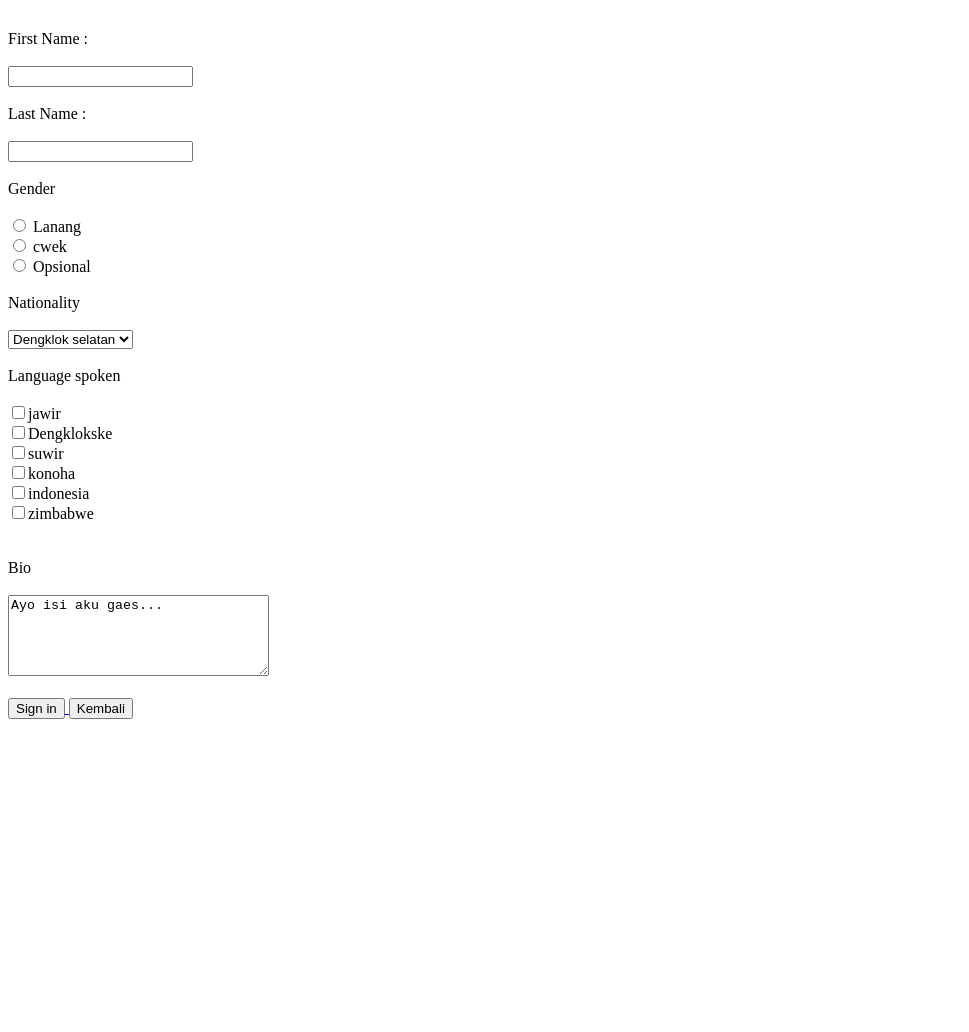
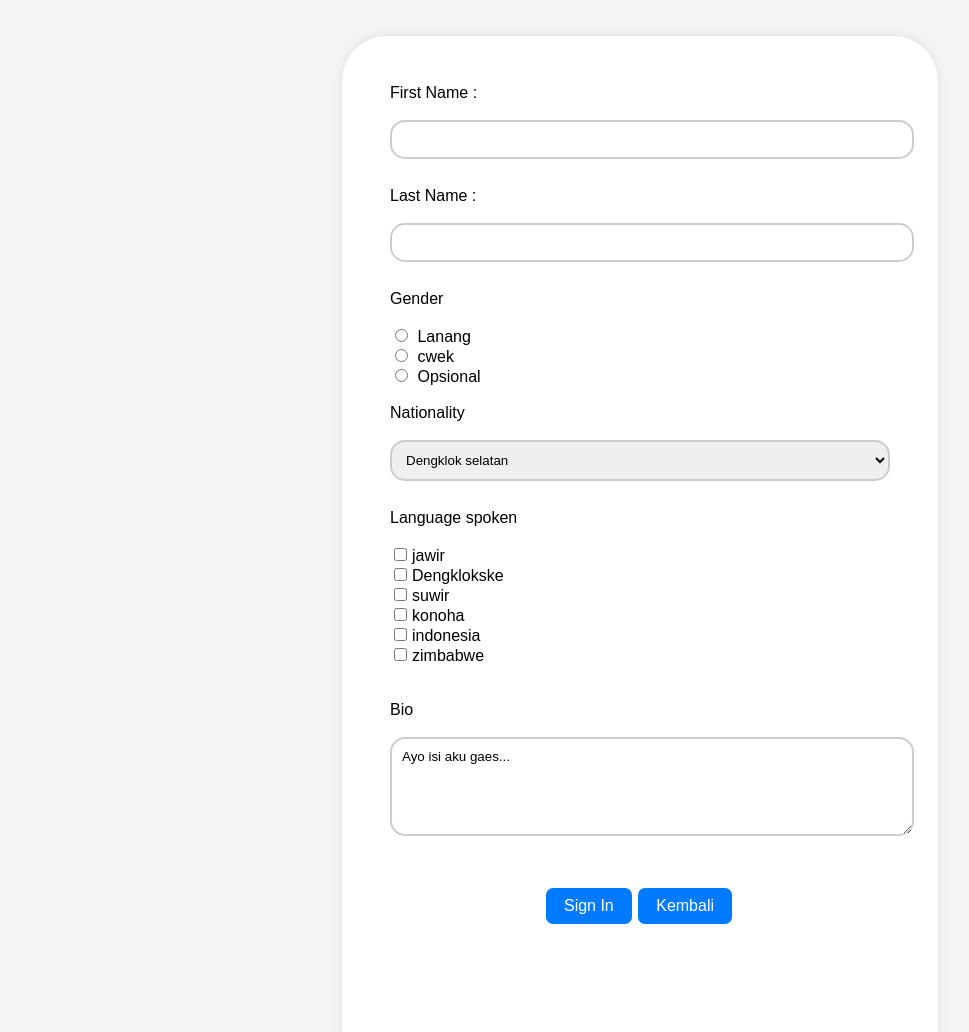
Before and after one commit to GhofarSyahrul/PWB-Tujuan_Pembelajaran_3.2, a plain HTML site: page form.html in a window 1280 px wide. Shown: the part 115-1147 px from the top of the page, without its empty margins (0-969 px from the left). Before the commit the page ends 842 px from the top, so only its background shows below. Drawn offline with Linux system fonts and the light colour scheme.

Commit message:
css internal form.html

```diff
--- a/form.html
+++ b/form.html
@@ -4,11 +4,116 @@
     <meta charset="UTF-8" />
     <meta name="viewport" content="width=device-width, initial-scale=1.0" />
     <title>Halaman | SignUp</title>
+    <style>
+      @import url("https://fonts.googleapis.com/css2?family=Rubik:wght@500&display=swap");
+      body {
+        font-family: rubik, sans-serif;
+        background-color: #f4f4f4;
+        margin: 25px;
+        padding: 0;
+      }
+
+      h1 {
+        text-align: center;
+        text-transform: uppercase;
+
+      }
+
+      h2 {
+        text-align: center;
+        text-transform: lowercase;
+        padding-inline-start: 10px;
+      }
+
+      form {
+        font-family: poppins, sans-serif;
+        max-width: 500px;
+        margin: auto;
+        background: #ffffff;
+        padding: 6vh;
+        height: 64rem;
+        border-radius: 45px;
+        box-shadow: 0px 0px 10px rgba(0, 0, 0, 0.1);
+      }
+
+      input[type="text"],
+      select,
+      textarea {
+        width: 100%;
+        padding: 10px;
+        margin-bottom: 10px;
+        border: 2px solid #ccc;
+        border-radius: 15px;
+        font-family: poppins, sans-serif;
+        text-size-adjust: 20px;
+      }
+
+      input[type="radio"],
+      input[type="checkbox"] {
+        margin-right: 5px;
+      }
+
+      /* input[type="submit"] {
+        background-color: #007bff;
+        color: #fff;
+        padding: 10px 20px;
+        border: none;
+        border-radius: 7px;
+        cursor: pointer;
+      }
+
+      input[type="submit"]:hover {
+        background-color: #0056b3;
+      } */
+
+      a {
+        text-decoration: none;
+        margin-right: 2px;
+      }
+
+      .signIn-button {
+        background-color: #007bff;
+        color: #fff;
+        padding: 9px 18px;
+        border: none;
+        border-radius: 7px;
+        cursor: pointer;
+        display: inline-block;
+        margin-top: 20px;
+      }
+
+      .signIn-button:hover {
+        background-color: #0056b3;
+      }
+
+      .back-button {
+        background-color: #007bff;
+        color: #fff;
+        padding: 9px 18px;
+        border: none;
+        border-radius: 7px;
+        cursor: pointer;
+        display: inline-block;
+        margin-top: 20px;
+      }
+
+      .back-button:hover {
+        background-color: #0056b3;
+      }
+
+      .btn-input {
+        align-items: center;
+        text-align: center;
+        justify-content: center;
+        size: 100px;
+      }
+    </style>
   </head>
   <body>
     <h1>Buat account Baru</h1>
     <h2>Sign up form</h2>
     <br />
+    <form>
       <label for="First-nama">First Name :</label><br /><br />
       <input type="text" name="First-nama" id="First-nama" /><br /><br />
       <label for="last-name">Last Name :</label><br /><br />
@@ -16,7 +121,7 @@
       <br /><br />
       <label for="gender">Gender</label><br /><br />
       <input type="radio" name="input-gender" id="gender-option1" />
-    <label for="gen">Lanang</label><br />
+      <label for="gender-option1">Lanang</label><br />
       <input type="radio" name="input-gender" id="gender-option2" />
       <label for="gender-option2">cwek</label><br />
       <input type="radio" name="input-gender" id="gender-option3" />
@@ -31,7 +136,7 @@
         <option value="indonesia">indonesia</option>
       </select>
       <br /><br />
-    <label for="bahasa">Language spoken</label><br /><br />
+      <label for="input-bahasa">Language spoken</label><br /><br />
       <input type="checkbox" name="bahasa" id="input-bahasa" />jawir<br />
       <input type="checkbox" name="bahasa" id="input-bahasa" />Dengklokske<br />
       <input type="checkbox" name="bahasa" id="input-bahasa" />suwir <br />
@@ -41,14 +146,13 @@
       <br /><br />
       <label for="bio-textarea">Bio</label><br /><br />
       <textarea name="bio-textarea" id="bio" cols="30" rows="5">
-Ayo isi aku gaes...</textarea
-    >
+Ayo isi aku gaes...
+      </textarea>
       <br /><br />
-    <a href="welcome.html">
-        <input type="submit" value="Sign in" />
-    </a>
-    <a href="index.html">
-      <input type="submit" value="Kembali">
-    </a>
+      <div class="btn-input">
+        <a href="welcome.html" class="signIn-button">Sign In</a>
+        <a href="index.html" class="back-button">Kembali</a>
+      </div>
+    </form>
   </body>
 </html>
```
Lines whose indentation alone changed are shown as unchanged.
